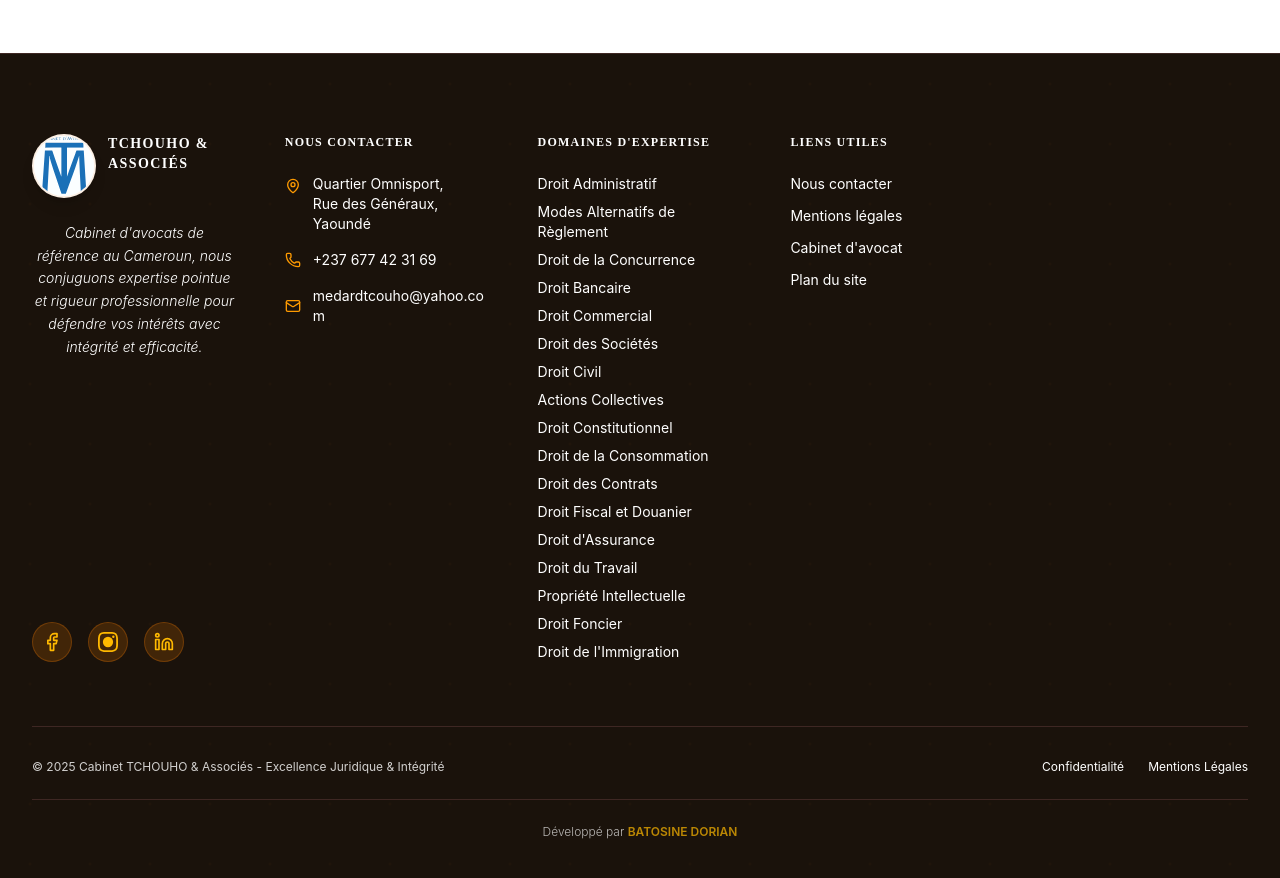
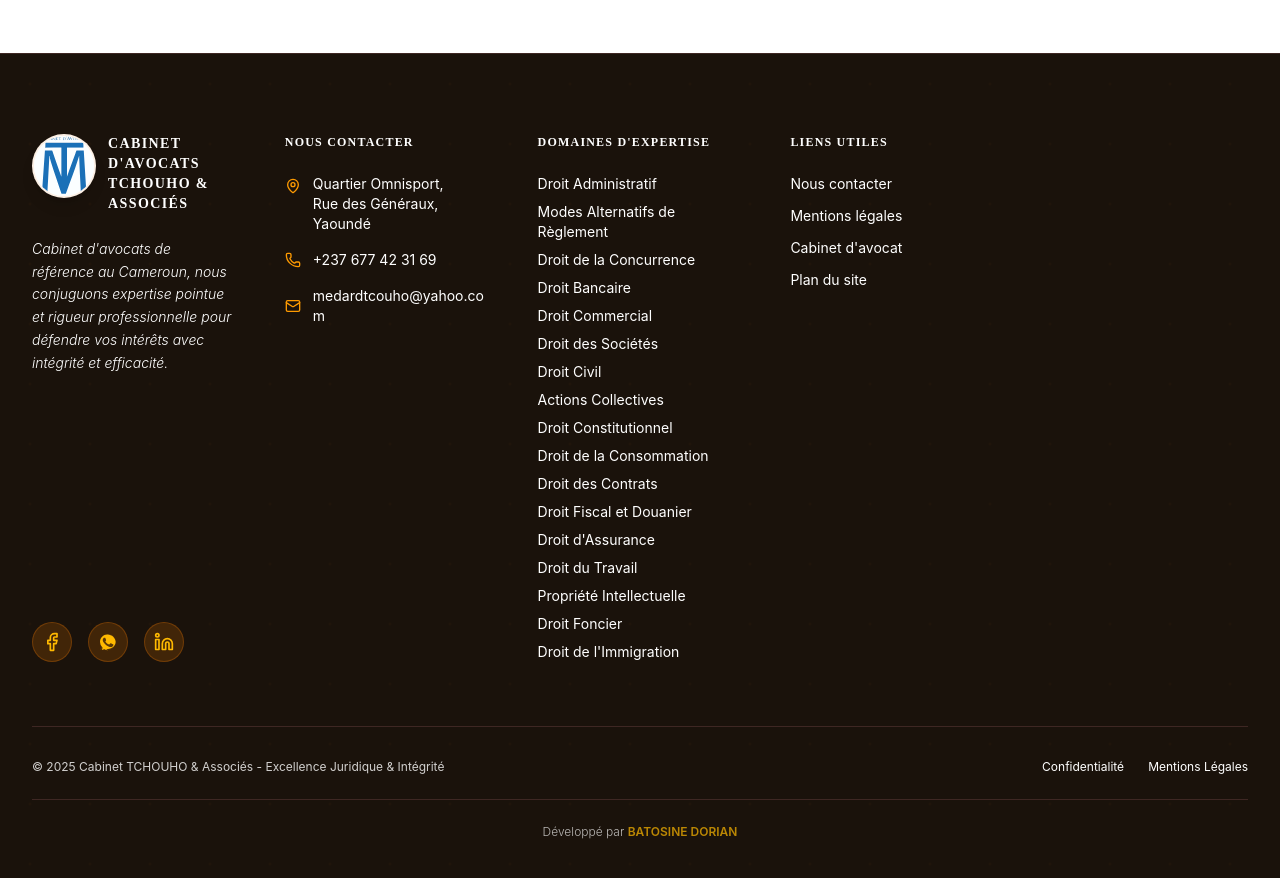
Before and after one commit to Batohack/metchouhowebsite, a React (Vite) app: page /honoraires in a window 1280 px wide. Shown: the part 1880-2758 px from the top of the page. Built offline with nearby package versions, Linux system fonts and the light colour scheme.

Commit message:
Fonctionnalités : amélioration de la mise en page de la fenêtre modale LawyerDetailsModal et du pied de page ; ajout d’un lien WhatsApp et amélioration de la réactivité de l’en-tête.

```diff
--- a/src/components/about/LawyerDetailsModal.jsx
+++ b/src/components/about/LawyerDetailsModal.jsx
@@ -27,19 +27,19 @@
             className="fixed inset-0 bg-black/50 backdrop-blur-sm z-40"
           />
 
-          {/* Modal - Slide up from bottom on mobile, centered on desktop */}
+          {/* Modal - centered and size-limited on mobile, centered on desktop */}
           <motion.div
-            initial={{ opacity: 0, y: '100%' }}
-            animate={{ opacity: 1, y: 0 }}
-            exit={{ opacity: 0, y: '100%' }}
+            initial={{ opacity: 0, scale: 0.98, y: 8 }}
+            animate={{ opacity: 1, scale: 1, y: 0 }}
+            exit={{ opacity: 0, scale: 0.98, y: 8 }}
             transition={{ type: "spring", stiffness: 400, damping: 40 }}
-            className="fixed bottom-0 left-0 right-0 md:inset-0 md:flex md:items-center md:justify-center z-50 md:p-4"
+            className="fixed inset-0 flex items-center justify-center z-50 p-4"
             onClick={onClose}
           >
             {/* Modal content */}
             <motion.div
               onClick={(e) => e.stopPropagation()}
-              className="bg-white w-full md:max-w-2xl md:rounded-2xl rounded-t-3xl shadow-2xl max-h-[90vh] overflow-y-auto"
+              className="bg-white w-full max-w-md md:max-w-2xl rounded-2xl shadow-2xl max-h-[90vh] overflow-y-auto"
             >
               {/* Header avec close button - Sticky */}
               <div className="sticky top-0 bg-white border-b border-amber-100 p-4 flex items-center justify-between md:rounded-t-2xl z-10">
@@ -164,8 +164,19 @@
                   <ArrowRight className="w-4 h-4" />
                 </motion.button>
 
-                {/* Bottom padding for mobile safety area */}
-                <div className="h-4" />
+                  {/* Bottom close button (easy to reach on mobile) */}
+                  <div className="mt-4 flex justify-center">
+                    <button
+                      onClick={onClose}
+                      aria-label="Fermer"
+                      className="p-2 bg-amber-50 hover:bg-amber-100 rounded-full shadow-sm transition-colors"
+                    >
+                      <X className="w-5 h-5 text-amber-700" />
+                    </button>
+                  </div>
+
+                  {/* Bottom padding for mobile safety area */}
+                  <div className="h-4" />
               </div>
             </motion.div>
           </motion.div>
--- a/src/components/layout/Footer.jsx
+++ b/src/components/layout/Footer.jsx
@@ -28,10 +28,10 @@
             initial={{ opacity: 0, y: 20 }}
             whileInView={{ opacity: 1, y: 0 }}
             viewport={{ once: true }}
-            className="lg:col-span-1 flex flex-col"
+            className="lg:col-span-1 flex flex-col items-center sm:items-start text-center sm:text-left"
           >
             {/* Logo + Texte */}
-            <div className="flex items-start gap-3 mb-6">
+            <div className="flex flex-col sm:flex-row items-center sm:items-start gap-3 mb-6 w-full">
               {/* Logo circulaire */}
               <div className="bg-white rounded-full shadow-lg overflow-hidden border-2 border-amber-600/10 flex items-center justify-center flex-shrink-0 w-16 h-16">
                 <img
@@ -43,27 +43,30 @@
 
               {/* Texte du cabinet */}
               <div className="flex flex-col justify-center">
-                <h4 className="text-white font-bold text-sm tracking-widest">
-                  TCHOUHO & ASSOCIÉS
+                <h4 className="text-white font-bold text-sm tracking-widest text-center sm:text-left">
+                  CABINET D'AVOCATS TCHOUHO & ASSOCIÉS
                 </h4>
               </div>
             </div>
 
             {/* Description */}
-            <p className={`${whiteText} text-xs sm:text-sm leading-relaxed mb-6 italic font-light text-center`}>
+            <p className={`${whiteText} text-xs sm:text-sm leading-relaxed mb-6 italic font-light text-center sm:text-left max-w-[20rem] sm:max-w-none mx-auto sm:mx-0`}>
               Cabinet d'avocats de référence au Cameroun, nous conjuguons expertise pointue et rigueur professionnelle pour défendre vos intérêts avec intégrité et efficacité.
             </p>
 
             {/* Réseaux Sociaux */}
-            <div className="flex space-x-4 mt-auto">
+            <div className="flex space-x-4 mt-4 sm:mt-auto justify-center sm:justify-start">
               {/* Facebook */}
               <a href="https://web.facebook.com/medard.tchouho/?locale=cs_CZ&_rdc=1&_rdr" target="_blank" rel="noopener noreferrer" className="w-10 h-10 bg-amber-600/20 hover:bg-amber-600 rounded-full flex items-center justify-center transition-all duration-300 group border border-amber-600/30">
                 <Facebook className="w-5 h-5 text-amber-400 group-hover:text-white" />
               </a>
 
-              {/* Instagram */}
-              <a href="#" target="_blank" rel="noopener noreferrer" className="w-10 h-10 bg-amber-600/20 hover:bg-amber-600 rounded-full flex items-center justify-center transition-all duration-300 group border border-amber-600/30">
-                <svg className="w-5 h-5 text-amber-400 group-hover:text-white fill-current" viewBox="0 0 24 24" xmlns="http://www.w3.org/2000/svg"><path d="M12 2.163c3.204 0 3.584.012 4.85.07 3.252.148 4.771 1.691 4.919 4.919.058 1.265.069 1.645.069 4.849 0 3.205-.012 3.584-.069 4.849-.149 3.225-1.664 4.771-4.919 4.919-1.266.058-1.644.07-4.85.07-3.204 0-3.584-.012-4.849-.07-3.26-.149-4.771-1.699-4.919-4.92-.058-1.265-.07-1.644-.07-4.849 0-3.204.013-3.583.07-4.849.149-3.227 1.664-4.771 4.919-4.919 1.266-.057 1.645-.069 4.849-.069zm0-2.163c-3.259 0-3.667.014-4.947.072-4.358.2-6.78 2.618-6.98 6.98-.059 1.281-.073 1.689-.073 4.948 0 3.259.014 3.668.072 4.948.2 4.358 2.618 6.78 6.98 6.98 1.281.058 1.689.072 4.948.072 3.259 0 3.668-.014 4.948-.072 4.354-.2 6.782-2.618 6.979-6.98.059-1.28.073-1.689.073-4.948 0-3.259-.014-3.667-.072-4.947-.196-4.354-2.617-6.78-6.979-6.98-1.281-.059-1.69-.073-4.949-.073zM5.838 12a6.162 6.162 0 1 1 12.324 0 6.162 6.162 0 0 1-12.324 0zM12 16a4 4 0 1 1 0-8 4 4 0 0 1 0 8zm4.965-10.322a1.44 1.44 0 1 1 2.881.001 1.44 1.44 0 0 1-2.881-.001Z"/></svg>
+              {/* WhatsApp */}
+              <a href="https://wa.me/237677423169" target="_blank" rel="noopener noreferrer" aria-label="Ouvrir WhatsApp" className="w-10 h-10 bg-amber-600/20 hover:bg-amber-600 rounded-full flex items-center justify-center transition-all duration-300 group border border-amber-600/30">
+                <svg className="w-5 h-5 text-amber-400 group-hover:text-white" viewBox="0 0 32 32" fill="none" xmlns="http://www.w3.org/2000/svg">
+                  <path d="M16.002 3.2C9.01 3.2 3.6 8.61 3.6 15.6c0 2.74.8 5.27 2.18 7.43L3.2 28.8l6.06-2.02c2.03 1.11 4.35 1.7 6.74 1.7 6.99 0 12.4-5.41 12.4-12.4S22.991 3.2 16.002 3.2z" fill="currentColor" opacity="0.12"/>
+                  <path d="M16.002 29.333c-2.04 0-4.03-.54-5.78-1.56l-.41-.24-3.6 1.2 1.2-3.5-.27-.44A12.85 12.85 0 013.2 15.6C3.2 9.13 8.53 3.8 15 3.8c7.44 0 13.2 5.96 13.2 11.8 0 6.28-5.16 11.733-15.398 11.733zM22.89 19.43c-.38-.19-2.26-1.12-2.61-1.25-.35-.13-.61-.19-.87.19-.27.38-1.06 1.25-1.3 1.5-.24.25-.48.28-.87.09-.39-.19-1.66-.61-3.17-1.96-1.17-1.03-1.96-2.3-2.19-2.69-.23-.38-.02-.59.16-.78.16-.16.36-.42.54-.63.18-.22.24-.38.36-.63.12-.25.06-.47-.03-.66-.09-.19-.87-2.1-1.2-2.88-.32-.78-.65-.67-.89-.68-.23-.01-.5-.01-.77-.01-.27 0-.7.09-1.06.42-.36.34-1.37 1.34-1.37 3.26 0 1.92 1.4 3.78 1.6 4.04.2.25 2.78 4.24 6.74 5.92 4.48 1.94 4.48 1.29 5.29 1.21.8-.07 2.6-1.06 2.97-2.08.37-1.02.37-1.9.26-2.08-.12-.19-.36-.3-.73-.49z" fill="currentColor"/>
+                </svg>
               </a>
 
               {/* LinkedIn */}
--- a/src/components/layout/Header.jsx
+++ b/src/components/layout/Header.jsx
@@ -57,7 +57,8 @@
   };
 
   return (
-    <header className={`fixed top-0 left-0 right-0 z-[9999] transition-all duration-500 bg-[#1a120b]/95 backdrop-blur-md shadow-xl border-b border-amber-900/10 py-2`}>
+    <>
+      <header className={`fixed top-0 left-0 right-0 z-[9999] transition-all duration-500 bg-[#1a120b]/95 backdrop-blur-md shadow-xl border-b border-amber-900/10 py-2`}>
       <div className="w-full mx-auto px-4 sm:px-6 lg:px-8">
         <div className="flex justify-between items-center h-20">
 
@@ -171,6 +172,10 @@
           </div>
         </div>
       )}
-    </header>
+      </header>
+
+      {/* Spacer to push content below fixed header on small screens */}
+      <div aria-hidden="true" className="lg:hidden h-20" />
+    </>
   )
 }
```
